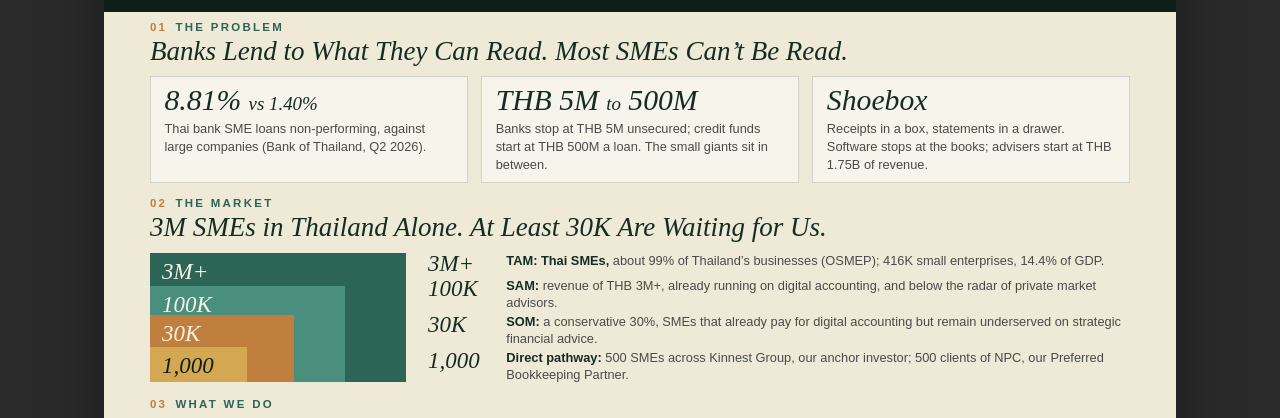
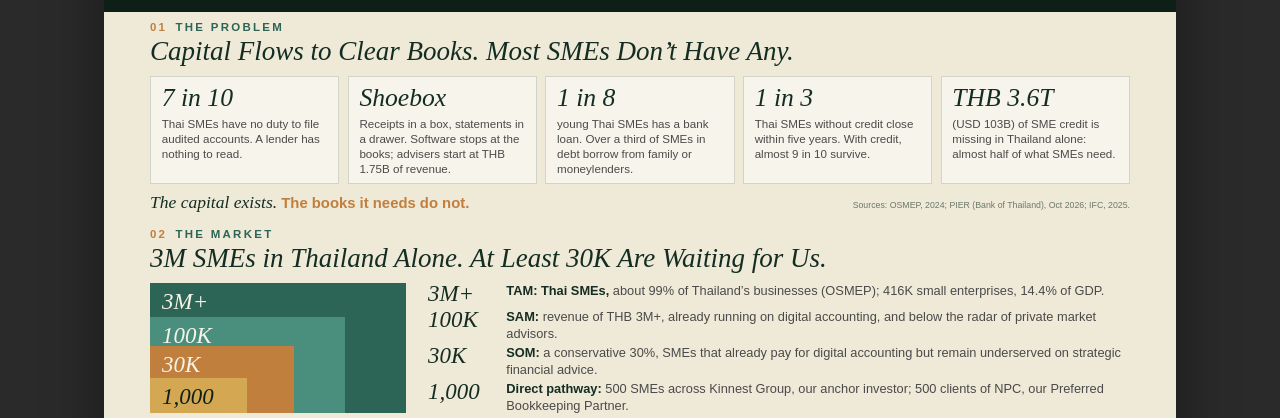
Before and after one commit to MCRabonza/krv-capital, a plain HTML site: page roadshow/index.html in a window 1280 px wide. Shown: the part 354-772 px from the top of the page. Drawn offline with Linux system fonts and the light colour scheme.

Commit message:
Teaser 01 The Problem: five boxes (C97)
Roadshow now built from KRV Teaser DRAFT 4 v2026.11.09: new headline,
five cards aligned with 03 What We Do, payoff and sources line.

Co-Authored-By: Claude Opus 5.5 <noreply@anthropic.com>

```diff
--- a/roadshow/index.html
+++ b/roadshow/index.html
@@ -48,6 +48,16 @@ h2{font-family:var(--display);font-style:italic;font-weight:300;font-size:20px;l
 .ask .m{font-size:10px;color:var(--muted);margin-top:4px;line-height:1.35}
 /* problem */
 .st3{display:grid;grid-template-columns:repeat(3,1fr);gap:10px;margin-top:7px}
+.st5{display:grid;grid-template-columns:repeat(5,1fr);gap:6px;margin-top:7px}
+.st5 .card{padding:6px 8px 5px}
+.st5 .card .n{font-size:19px;white-space:normal}
+.st5 .card .n small{font-size:11px;white-space:nowrap}
+.st5 .card .t{font-size:8.6px;line-height:1.3}
+.pb{display:flex;justify-content:space-between;align-items:baseline;gap:14px;margin-top:6px}
+.pb .pl{font-size:11px;color:var(--forest)}
+.pb .pl i{font-family:var(--display);font-style:italic;font-weight:300;font-size:13px}
+.pb .pl b{color:var(--copper)}
+.pb .ps{font-size:6.5px;color:var(--forest);opacity:.6;text-align:right;max-width:52%}
 .card{background:rgba(255,255,255,.5);border:1px solid var(--line);padding:6px 10px}
 .card .n{font-family:var(--display);font-style:italic;font-weight:300;font-size:22px;line-height:1.05;color:var(--forest);white-space:nowrap}
 .card .n small{font-size:14px}
@@ -121,12 +131,15 @@ h2{font-family:var(--display);font-style:italic;font-weight:300;font-size:20px;l
 
 <section class="sec">
   <div class="eb"><b>01</b>The Problem</div>
-  <h2>Banks Lend to What They Can Read. Most SMEs Can&rsquo;t Be Read.</h2>
-  <div class="st3">
-    <div class="card"><div class="n">8.81% <small>vs 1.40%</small></div><div class="t">Thai bank SME loans non-performing, against large companies (Bank of Thailand, Q2 2026).</div></div>
-    <div class="card"><div class="n">THB 5M <small>to</small> 500M</div><div class="t">Banks stop at THB 5M unsecured; credit funds start at THB 500M a loan. The small giants sit in between.</div></div>
+  <h2>Capital Flows to Clear Books. Most SMEs Don&rsquo;t Have Any.</h2>
+  <div class="st5">
+    <div class="card"><div class="n">7 in 10</div><div class="t">Thai SMEs have no duty to file audited accounts. A lender has nothing to read.</div></div>
     <div class="card"><div class="n">Shoebox</div><div class="t">Receipts in a box, statements in a drawer. Software stops at the books; advisers start at THB 1.75B of revenue.</div></div>
+    <div class="card"><div class="n">1 in 8</div><div class="t">young Thai SMEs has a bank loan. Over a third of SMEs in debt borrow from family or moneylenders.</div></div>
+    <div class="card"><div class="n">1 in 3</div><div class="t">Thai SMEs without credit close within five years. With credit, almost 9 in 10 survive.</div></div>
+    <div class="card"><div class="n">THB 3.6T</div><div class="t">(USD 103B) of SME credit is missing in Thailand alone: almost half of what SMEs need.</div></div>
   </div>
+  <div class="pb"><div class="pl"><i>The capital exists.</i> <b>The books it needs do not.</b></div><div class="ps">Sources: OSMEP, 2024; PIER (Bank of Thailand), Oct 2026; IFC, 2025.</div></div>
 </section>
 
 <section class="sec" style="padding-top:4px">
```
